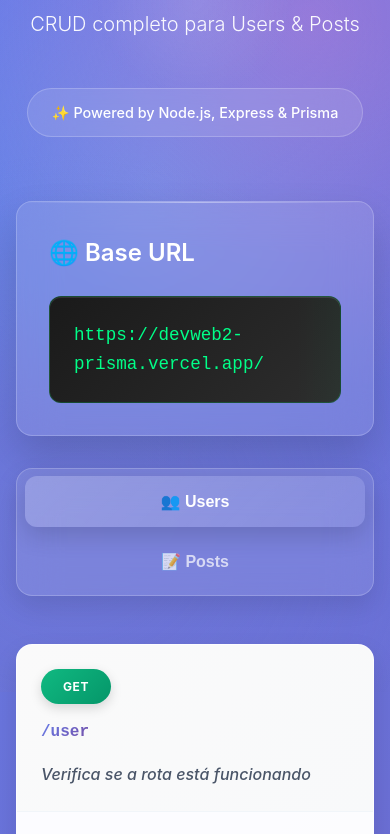
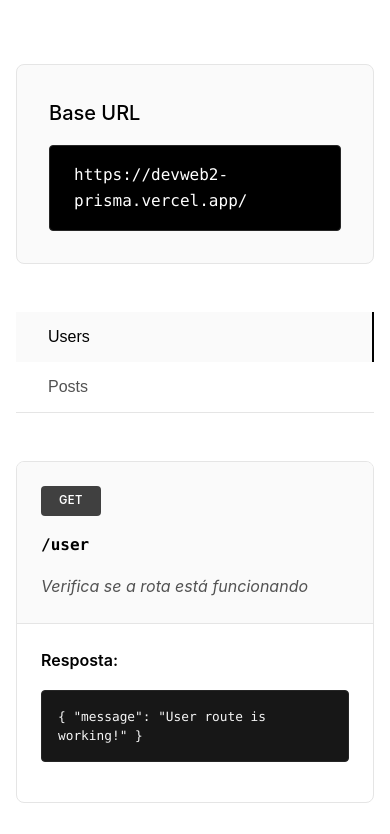
Before and after one commit to Alana-Rocha/c2-dev-web, a website: page index.html in a window 390 px wide. Shown: the part 152-986 px from the top of the page. Drawn offline with Linux system fonts and the light colour scheme.

Commit message:
Atualizar estilo e estrutura do HTML para melhorar a apresentação e responsividade da documentação da API

```diff
--- a/index.html
+++ b/index.html
@@ -13,180 +13,84 @@
     }
 
     :root {
-  --primary-gradient: linear-gradient(135deg, #667eea 0%, #764ba2 100%);
-  --secondary-gradient: linear-gradient(135deg, #f093fb 0%, #f5576c 100%);
-  --accent-gradient: linear-gradient(135deg, #4facfe 0%, #00f2fe 100%);
-  --dark-gradient: linear-gradient(135deg, #2c3e50 0%, #34495e 100%);
-  --glass-bg: rgba(255, 255, 255, 0.1);
-  --glass-border: rgba(255, 255, 255, 0.2);
-  --text-primary: #2d3748;
-  --text-secondary: #4a5568;
-  --text-light: rgba(255, 255, 255, 0.9);
-  --shadow-sm: 0 4px 6px rgba(0, 0, 0, 0.05);
-  --shadow-md: 0 10px 25px rgba(0, 0, 0, 0.1);
-  --shadow-lg: 0 20px 40px rgba(0, 0, 0, 0.15);
-  --border-radius: 16px;
-  --transition: all 0.3s cubic-bezier(0.4, 0, 0.2, 1);
+      --black: #000000;
+      --white: #ffffff;
+      --gray-50: #fafafa;
+      --gray-100: #f5f5f5;
+      --gray-200: #e5e5e5;
+      --gray-300: #d4d4d4;
+      --gray-400: #a3a3a3;
+      --gray-500: #737373;
+      --gray-600: #525252;
+      --gray-700: #404040;
+      --gray-800: #262626;
+      --gray-900: #171717;
+      --transition: all 0.2s ease;
     }
 
     body {
-  font-family: 'Inter', -apple-system, BlinkMacSystemFont, 'Segoe UI', Roboto, sans-serif;
-  background: var(--primary-gradient);
-  min-height: 100vh;
-  color: var(--text-primary);
+      font-family: -apple-system, BlinkMacSystemFont, 'Segoe UI', Roboto, sans-serif;
+      background: var(--white);
+      color: var(--black);
       line-height: 1.6;
-  overflow-x: hidden;
-}
-
-body::before {
-  content: '';
-  position: fixed;
-  top: 0;
-  left: 0;
-  width: 100%;
-  height: 100%;
-  background:
-    radial-gradient(circle at 20% 80%, rgba(120, 119, 198, 0.3) 0%, transparent 50%),
-    radial-gradient(circle at 80% 20%, rgba(255, 119, 198, 0.3) 0%, transparent 50%),
-    radial-gradient(circle at 40% 40%, rgba(120, 219, 255, 0.2) 0%, transparent 50%);
-  pointer-events: none;
-  z-index: -1;
+      font-size: 16px;
     }
 
     .container {
-  max-width: 1200px;
+      max-width: 1000px;
       margin: 0 auto;
-  padding: 2rem;
-  position: relative;
+      padding: 3rem 2rem;
     }
 
     .header {
       text-align: center;
       margin-bottom: 4rem;
-  color: white;
-  position: relative;
-}
-
-.header::before {
-  content: '';
-  position: absolute;
-  top: 50%;
-  left: 50%;
-  transform: translate(-50%, -50%);
-  width: 200px;
-  height: 200px;
-  background: radial-gradient(circle, rgba(255, 255, 255, 0.1) 0%, transparent 70%);
-  border-radius: 50%;
-  z-index: -1;
+      padding-bottom: 2rem;
+      border-bottom: 1px solid var(--gray-200);
     }
 
     .header h1 {
-  font-size: clamp(2.5rem, 5vw, 4rem);
-  font-weight: 800;
-  margin-bottom: 1rem;
-  background: linear-gradient(135deg, #fff 0%, #f0f0f0 100%);
-  -webkit-background-clip: text;
-  -webkit-text-fill-color: transparent;
-  background-clip: text;
-  text-shadow: none;
+      font-size: 2.5rem;
+      font-weight: 300;
+      margin-bottom: 0.5rem;
       letter-spacing: -0.02em;
     }
 
     .header p {
-  font-size: 1.25rem;
-  opacity: 0.95;
-  font-weight: 300;
-  margin-bottom: 2rem;
-}
-
-.header .subtitle {
-  display: inline-block;
-  background: var(--glass-bg);
-  backdrop-filter: blur(20px);
-  border: 1px solid var(--glass-border);
-  padding: 0.75rem 1.5rem;
-  border-radius: 50px;
-  font-size: 0.9rem;
-  font-weight: 500;
-  margin-top: 1rem;
+      font-size: 1.1rem;
+      color: var(--gray-600);
+      font-weight: 400;
     }
 
     .config-section {
-  background: var(--glass-bg);
-  backdrop-filter: blur(20px);
-  border: 1px solid var(--glass-border);
-  border-radius: var(--border-radius);
+      background: var(--gray-50);
+      border: 1px solid var(--gray-200);
+      border-radius: 8px;
       padding: 2rem;
-  margin-bottom: 2rem;
-  box-shadow: var(--shadow-lg);
-  transition: var(--transition);
-  position: relative;
-  overflow: hidden;
-}
-
-.config-section::before {
-  content: '';
-  position: absolute;
-  top: 0;
-  left: 0;
-  right: 0;
-  height: 1px;
-  background: linear-gradient(90deg, transparent, rgba(255, 255, 255, 0.4), transparent);
-}
-
-.config-section:hover {
-  transform: translateY(-2px);
-  box-shadow: var(--shadow-lg), 0 0 40px rgba(255, 255, 255, 0.1);
+      margin-bottom: 3rem;
     }
 
     .config-section h2 {
-  color: white;
-  margin-bottom: 1.5rem;
-  display: flex;
-  align-items: center;
-  gap: 0.75rem;
-  font-size: 1.5rem;
-  font-weight: 600;
+      font-size: 1.25rem;
+      font-weight: 500;
+      margin-bottom: 1rem;
+      color: var(--black);
     }
 
     .base-url {
-  background: linear-gradient(135deg, #1a1a1a 0%, #2d2d2d 100%);
-  color: #00ff88;
-  padding: 1.5rem;
-  border-radius: 12px;
-  font-family: 'JetBrains Mono', 'Fira Code', monospace;
-  font-size: 1.1rem;
-  border: 1px solid rgba(0, 255, 136, 0.2);
-  position: relative;
-  overflow: hidden;
-  box-shadow: inset 0 1px 0 rgba(255, 255, 255, 0.1);
-}
-
-.base-url::before {
-  content: '';
-  position: absolute;
-  top: 0;
-  left: -100%;
-  width: 100%;
-  height: 100%;
-  background: linear-gradient(90deg, transparent, rgba(0, 255, 136, 0.1), transparent);
-  animation: shimmer 3s infinite;
-}
-
-@keyframes shimmer {
-  0% { left: -100%; }
-  100% { left: 100%; }
+      background: var(--black);
+      color: var(--white);
+      padding: 1rem 1.5rem;
+      border-radius: 4px;
+      font-family: 'SF Mono', Monaco, 'Cascadia Code', monospace;
+      font-size: 1rem;
+      border: 1px solid var(--gray-800);
     }
 
     .tabs {
       display: flex;
       margin-bottom: 3rem;
-  background: var(--glass-bg);
-  border-radius: 16px;
-  padding: 0.5rem;
-  backdrop-filter: blur(20px);
-  border: 1px solid var(--glass-border);
-  box-shadow: var(--shadow-md);
+      border-bottom: 1px solid var(--gray-200);
     }
 
     .tab {
@@ -194,162 +98,94 @@
       padding: 1rem 2rem;
       background: transparent;
       border: none;
-  color: rgba(255, 255, 255, 0.7);
+      color: var(--gray-600);
       cursor: pointer;
-  border-radius: 12px;
       transition: var(--transition);
       font-size: 1rem;
-  font-weight: 600;
-  position: relative;
-  overflow: hidden;
+      font-weight: 500;
+      border-bottom: 2px solid transparent;
     }
 
-.tab::before {
-  content: '';
-  position: absolute;
-  top: 0;
-  left: 0;
-  right: 0;
-  bottom: 0;
-  background: linear-gradient(135deg, rgba(255, 255, 255, 0.1) 0%, rgba(255, 255, 255, 0.05) 100%);
-  opacity: 0;
-  transition: var(--transition);
-}
-
-.tab:hover::before {
-  opacity: 1;
+    .tab:hover {
+      color: var(--black);
+      background: var(--gray-50);
     }
 
     .tab.active {
-  background: linear-gradient(135deg, rgba(255, 255, 255, 0.2) 0%, rgba(255, 255, 255, 0.1) 100%);
-  color: white;
-  transform: translateY(-1px);
-  box-shadow: 0 8px 25px rgba(0, 0, 0, 0.15);
+      color: var(--black);
+      border-bottom-color: var(--black);
     }
 
     .endpoints-section {
       display: none;
-  animation: fadeInUp 0.5s ease-out;
     }
 
     .endpoints-section.active {
       display: block;
     }
 
-@keyframes fadeInUp {
-  from {
-    opacity: 0;
-    transform: translateY(20px);
-  }
-  to {
-    opacity: 1;
-    transform: translateY(0);
-  }
-}
-
     .endpoint-card {
-  background: rgba(255, 255, 255, 0.98);
-  border-radius: var(--border-radius);
+      background: var(--white);
+      border: 1px solid var(--gray-200);
+      border-radius: 8px;
       margin-bottom: 2rem;
       overflow: hidden;
-  box-shadow: var(--shadow-md);
-  transition: var(--transition);
-  border: 1px solid rgba(255, 255, 255, 0.2);
-  position: relative;
-}
-
-.endpoint-card::before {
-  content: '';
-  position: absolute;
-  top: 0;
-  left: 0;
-  right: 0;
-  height: 3px;
-  background: var(--accent-gradient);
-  opacity: 0;
       transition: var(--transition);
     }
 
     .endpoint-card:hover {
-  transform: translateY(-8px);
-  box-shadow: var(--shadow-lg);
-}
-
-.endpoint-card:hover::before {
-  opacity: 1;
+      border-color: var(--gray-300);
+      box-shadow: 0 4px 12px rgba(0, 0, 0, 0.05);
     }
 
     .endpoint-header {
-  padding: 2rem;
+      padding: 1.5rem 2rem;
       display: flex;
       align-items: center;
-  gap: 1.5rem;
-  border-bottom: 1px solid #f1f5f9;
-  background: linear-gradient(135deg, #fafafa 0%, #f8f9fa 100%);
+      gap: 1rem;
+      border-bottom: 1px solid var(--gray-200);
+      background: var(--gray-50);
     }
 
     .method-badge {
-  padding: 0.75rem 1.25rem;
-  border-radius: 25px;
-  color: white;
-  font-weight: 700;
-  font-size: 0.875rem;
-  min-width: 90px;
+      padding: 0.5rem 1rem;
+      border-radius: 4px;
+      color: var(--white);
+      font-weight: 600;
+      font-size: 0.75rem;
+      min-width: 70px;
       text-align: center;
       text-transform: uppercase;
       letter-spacing: 0.5px;
-  box-shadow: 0 4px 12px rgba(0, 0, 0, 0.15);
-  position: relative;
-  overflow: hidden;
-}
-
-.method-badge::before {
-  content: '';
-  position: absolute;
-  top: 0;
-  left: -100%;
-  width: 100%;
-  height: 100%;
-  background: linear-gradient(90deg, transparent, rgba(255, 255, 255, 0.2), transparent);
-  transition: var(--transition);
-}
-
-.method-badge:hover::before {
-  left: 100%;
     }
 
     .method-get {
-  background: linear-gradient(135deg, #10b981 0%, #059669 100%);
+      background: var(--gray-700);
     }
 
     .method-post {
-  background: linear-gradient(135deg, #3b82f6 0%, #1d4ed8 100%);
+      background: var(--black);
     }
 
     .method-put {
-  background: linear-gradient(135deg, #f59e0b 0%, #d97706 100%);
+      background: var(--gray-600);
     }
 
     .method-delete {
-  background: linear-gradient(135deg, #ef4444 0%, #dc2626 100%);
+      background: var(--gray-800);
     }
 
     .endpoint-path {
-  font-family: 'JetBrains Mono', 'Fira Code', monospace;
-  font-size: 1.2rem;
-  font-weight: 700;
-  color: var(--text-primary);
-  background: linear-gradient(135deg, #667eea 0%, #764ba2 100%);
-  -webkit-background-clip: text;
-  -webkit-text-fill-color: transparent;
-  background-clip: text;
+      font-family: 'SF Mono', Monaco, 'Cascadia Code', monospace;
+      font-size: 1.1rem;
+      font-weight: 600;
+      color: var(--black);
     }
 
     .endpoint-description {
-  color: var(--text-secondary);
+      color: var(--gray-600);
       margin-left: auto;
       font-style: italic;
-  font-weight: 500;
     }
 
     .endpoint-body {
@@ -357,100 +193,59 @@
     }
 
     .code-block {
-  background: linear-gradient(135deg, #1a1a1a 0%, #2d2d2d 100%);
-  color: #00ff88;
+      background: var(--gray-900);
+      color: var(--gray-100);
       padding: 1.5rem;
-  border-radius: 12px;
-  font-family: 'JetBrains Mono', 'Fira Code', monospace;
+      border-radius: 4px;
+      font-family: 'SF Mono', Monaco, 'Cascadia Code', monospace;
       font-size: 0.9rem;
-  line-height: 1.6;
+      line-height: 1.5;
       overflow-x: auto;
-  margin: 1.5rem 0;
-  border: 1px solid rgba(0, 255, 136, 0.2);
-  position: relative;
-  box-shadow: inset 0 1px 0 rgba(255, 255, 255, 0.1);
-}
-
-.code-block::before {
-  content: '';
-  position: absolute;
-  top: 0;
-  left: 0;
-  right: 0;
-  height: 1px;
-  background: linear-gradient(90deg, transparent, rgba(0, 255, 136, 0.5), transparent);
+      margin: 1rem 0;
+      border: 1px solid var(--gray-800);
     }
 
     .section-title {
-  color: var(--text-primary);
-  font-weight: 700;
-  margin-bottom: 1rem;
-  font-size: 1.1rem;
-  display: flex;
-  align-items: center;
-  gap: 0.5rem;
-}
-
-.section-title::before {
-  content: '';
-  width: 4px;
-  height: 20px;
-  background: var(--accent-gradient);
-  border-radius: 2px;
+      color: var(--black);
+      font-weight: 600;
+      margin-bottom: 0.5rem;
+      font-size: 1rem;
     }
 
     .footer {
       text-align: center;
-  padding: 4rem 0;
-  color: var(--text-light);
+      padding: 3rem 0;
+      color: var(--gray-600);
+      border-top: 1px solid var(--gray-200);
       margin-top: 4rem;
     }
 
     .footer p {
-  margin-bottom: 1rem;
-  font-size: 1.1rem;
+      margin-bottom: 0.5rem;
     }
 
     .tech-stack {
       display: flex;
       justify-content: center;
       gap: 1rem;
-  margin-top: 2rem;
+      margin-top: 1.5rem;
       flex-wrap: wrap;
     }
 
     .tech-badge {
-  background: var(--glass-bg);
-  backdrop-filter: blur(20px);
-  border: 1px solid var(--glass-border);
-  padding: 0.75rem 1.5rem;
-  border-radius: 25px;
+      background: var(--white);
+      border: 1px solid var(--gray-300);
+      padding: 0.5rem 1rem;
+      border-radius: 20px;
       font-size: 0.875rem;
-  font-weight: 600;
-  transition: var(--transition);
-  position: relative;
-  overflow: hidden;
-}
-
-.tech-badge::before {
-  content: '';
-  position: absolute;
-  top: 0;
-  left: 0;
-  right: 0;
-  bottom: 0;
-  background: linear-gradient(135deg, rgba(255, 255, 255, 0.1) 0%, transparent 100%);
-  opacity: 0;
+      font-weight: 500;
+      color: var(--gray-700);
       transition: var(--transition);
     }
 
     .tech-badge:hover {
-  transform: translateY(-2px);
-  box-shadow: 0 8px 25px rgba(0, 0, 0, 0.15);
-}
-
-.tech-badge:hover::before {
-  opacity: 1;
+      border-color: var(--black);
+      color: var(--black);
     }
 
     /* Scrollbar Styling */
@@ -460,35 +255,41 @@
     }
 
     ::-webkit-scrollbar-track {
-  background: rgba(255, 255, 255, 0.1);
-  border-radius: 4px;
+      background: var(--gray-100);
     }
 
     ::-webkit-scrollbar-thumb {
-  background: linear-gradient(135deg, #667eea 0%, #764ba2 100%);
+      background: var(--gray-400);
       border-radius: 4px;
     }
 
     ::-webkit-scrollbar-thumb:hover {
-  background: linear-gradient(135deg, #5a6fd8 0%, #6a4190 100%);
+      background: var(--gray-600);
     }
 
     @media (max-width: 768px) {
       .container {
-    padding: 1rem;
+        padding: 2rem 1rem;
       }
 
       .header h1 {
-    font-size: 2.5rem;
+        font-size: 2rem;
       }
 
       .tabs {
         flex-direction: column;
-    gap: 0.5rem;
       }
 
       .tab {
-    padding: 1rem;
+        border-bottom: none;
+        border-right: 2px solid transparent;
+        text-align: left;
+      }
+
+      .tab.active {
+        border-bottom: none;
+        border-right-color: var(--black);
+        background: var(--gray-50);
       }
 
       .endpoint-header {
@@ -502,21 +303,25 @@
         margin-left: 0;
       }
 
+      .endpoint-body {
+        padding: 1.5rem;
+      }
+
       .tech-stack {
         gap: 0.5rem;
       }
 
       .tech-badge {
-    padding: 0.5rem 1rem;
+        padding: 0.4rem 0.8rem;
         font-size: 0.8rem;
       }
     }
 
     @media (max-width: 480px) {
       .method-badge {
-    min-width: 70px;
-    padding: 0.5rem 1rem;
-    font-size: 0.75rem;
+        min-width: 60px;
+        padding: 0.4rem 0.8rem;
+        font-size: 0.7rem;
       }
 
       .endpoint-path {
@@ -534,21 +339,20 @@
 <body>
   <div class="container">
     <header class="header">
-      <h1>📚 API Documentation</h1>
+      <h1>API Documentation</h1>
       <p>CRUD completo para Users & Posts</p>
-      <div class="subtitle">✨ Powered by Node.js, Express & Prisma</div>
     </header>
 
     <section class="config-section">
-      <h2>🌐 Base URL</h2>
+      <h2>Base URL</h2>
       <div class="base-url">
         https://devweb2-prisma.vercel.app/
       </div>
     </section>
 
     <nav class="tabs">
-      <button class="tab active" onclick="showTab('users')">👥 Users</button>
-      <button class="tab" onclick="showTab('posts')">📝 Posts</button>
+      <button class="tab active" onclick="showTab('users')">Users</button>
+      <button class="tab" onclick="showTab('posts')">Posts</button>
     </nav>
 
     <main>
@@ -762,7 +566,7 @@
     </main>
 
     <footer class="footer">
-      <p>📡 API CRUD - Users & Posts</p>
+      <p>API CRUD - Users & Posts</p>
       <p>Desenvolvido para hospedagem no Vercel</p>
       <div class="tech-stack">
         <span class="tech-badge">Node.js</span>
```
Lines whose indentation alone changed are shown as unchanged.
